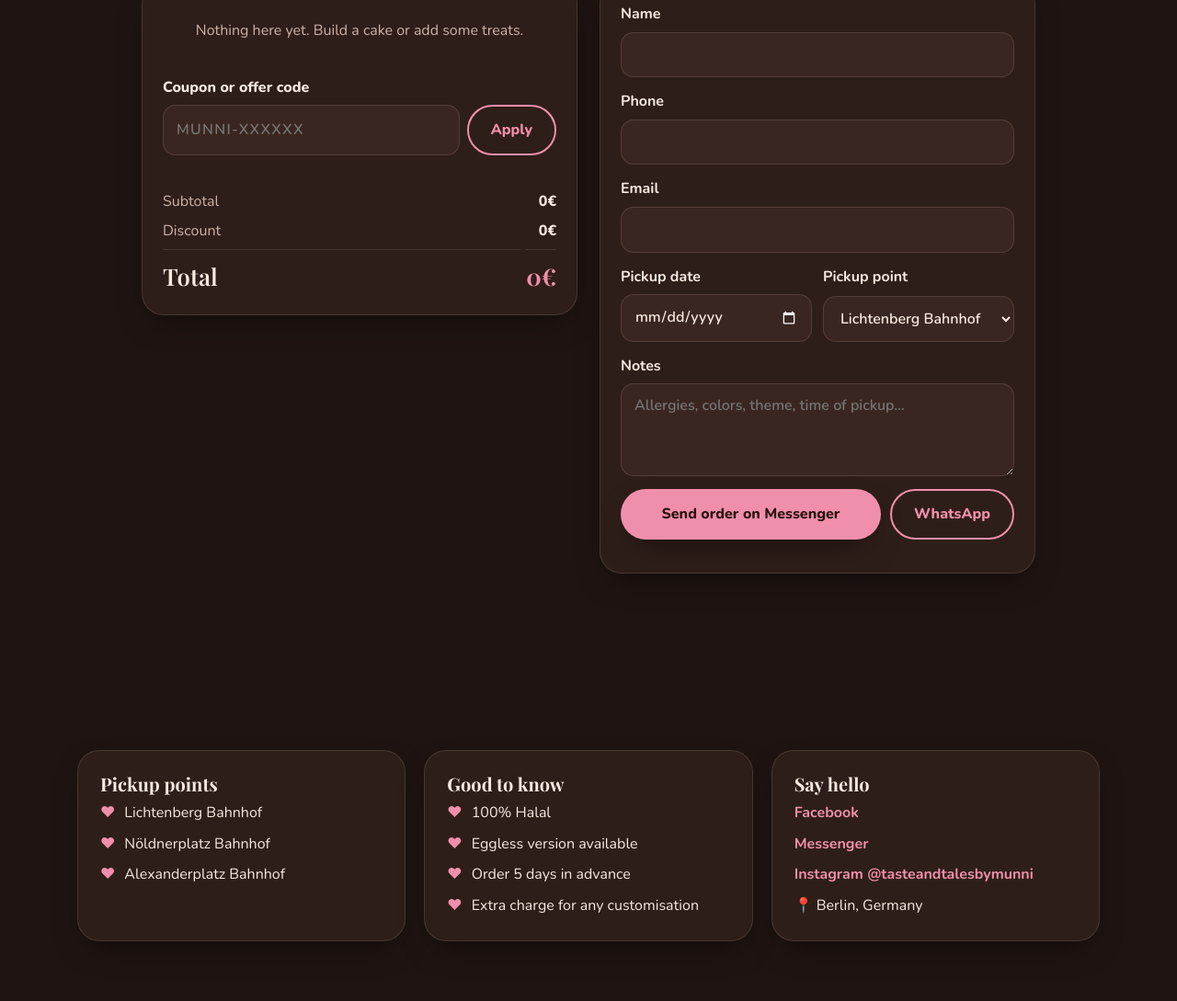
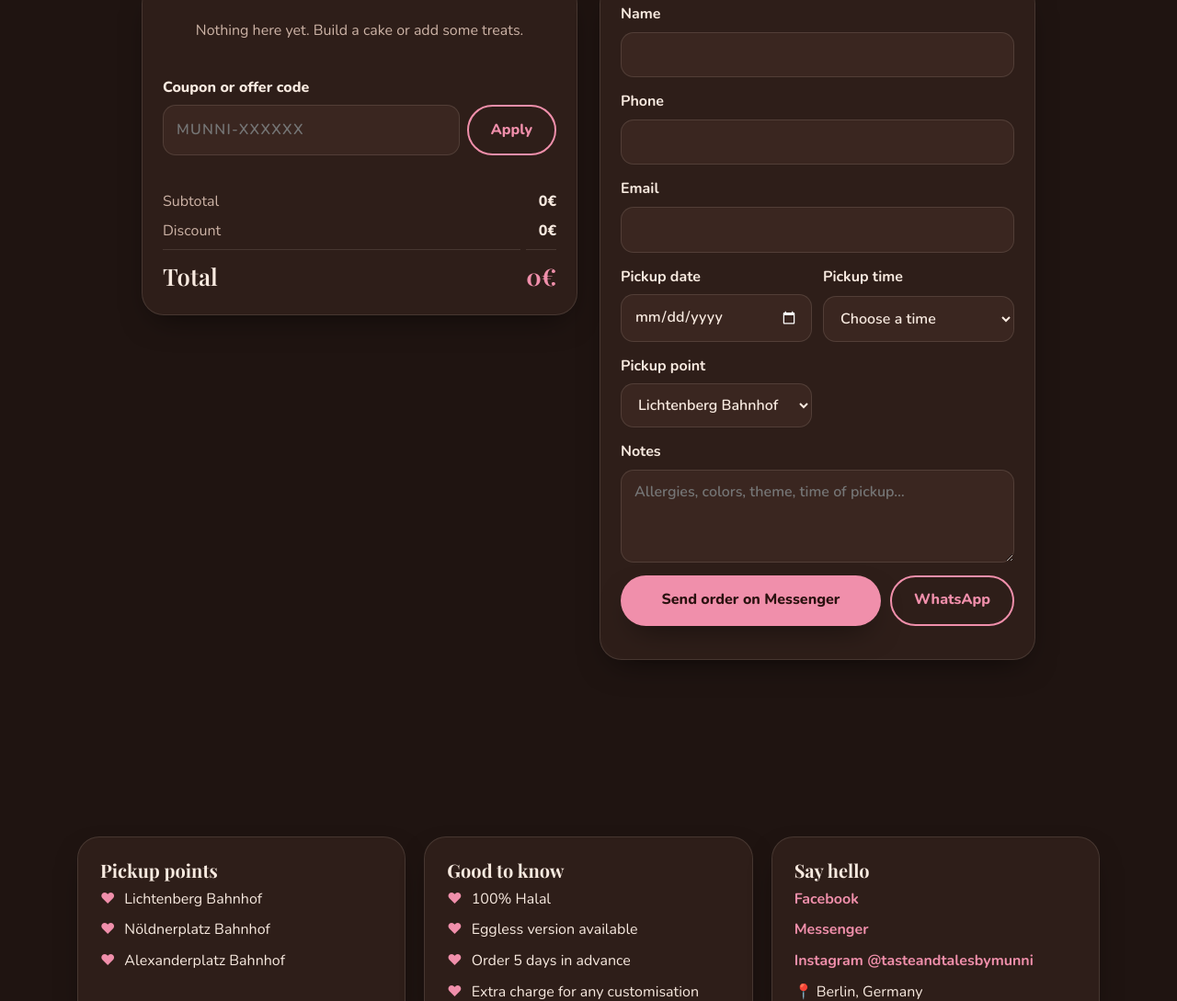
Before and after one commit to ShihabRacs/taste-and-tales-by-munni, a website built with Vite: page index.html in a window 1280 px wide. Shown: the part 5456-6545 px from the top of the page at 92% size. Built offline with nearby package versions, Linux system fonts and the light colour scheme.

Commit message:
Pickup time slots from 13:30

```diff
--- a/index.html
+++ b/index.html
@@ -168,6 +168,9 @@
           <label class="field">Email<input name="email" type="email" autocomplete="email" required /></label>
           <div class="two">
             <label class="field">Pickup date<input name="date" type="date" required /></label>
+            <label class="field">Pickup time<select name="time" id="time-select" required></select></label>
+          </div>
+          <div class="two">
             <label class="field">Pickup point<select name="pickup" id="pickup-select" required></select></label>
           </div>
           <label class="field">Notes<textarea name="notes" rows="3" placeholder="Allergies, colors, theme, time of pickup…"></textarea></label>
--- a/src/admin.js
+++ b/src/admin.js
@@ -222,7 +222,10 @@ const tabs = {
           field(s, 'instagram', 'Instagram username'),
           field(s, 'location', 'Location'),
           field(s, 'currency', 'Currency symbol'),
-          field(s, 'minDaysNotice', 'Minimum days notice for orders', 'number', { min: 0 }))),
+          field(s, 'minDaysNotice', 'Minimum days notice for orders', 'number', { min: 0 }),
+          field(s, 'pickupFrom', 'Pickup from', 'time'),
+          field(s, 'pickupUntil', 'Pickup until', 'time'),
+          field(s, 'pickupSlotMinutes', 'Minutes between pickup times', 'number', { min: 5, step: 5 }))),
       card('Pickup points', strList(s.pickupPoints, 'Customers choose one of these', 'e.g. Lichtenberg Bahnhof')),
       card('Badges', strList(s.badges, 'Short highlights shown in the hero', 'e.g. 100% Halal')),
     ];
--- a/src/data/site.json
+++ b/src/data/site.json
@@ -18,7 +18,10 @@
       "100% Halal",
       "Eggless version available",
       "Order 5 days in advance"
-    ]
+    ],
+    "pickupFrom": "13:30",
+    "pickupUntil": "20:00",
+    "pickupSlotMinutes": 30
   },
   "coupon": {
     "enabled": true,
--- a/src/main.js
+++ b/src/main.js
@@ -498,7 +498,7 @@ function orderText(data) {
   } else L.push(`Total: ${hasFrom() ? 'from ' : ''}${fmt(sub)}`);
   if (hasOnRequest()) L.push('(plus the cake priced on request)');
   if (hasFrom()) L.push('(starting price, final price to be confirmed by Munni)');
-  L.push('', `Name: ${data.name}`, `Phone: ${data.phone}`, `Email: ${data.email}`, `Pickup: ${data.date} at ${data.pickup}`);
+  L.push('', `Name: ${data.name}`, `Phone: ${data.phone}`, `Email: ${data.email}`, `Pickup: ${data.date}, ${data.time} at ${data.pickup}`);
   if (data.notes) L.push(`Notes: ${data.notes}`);
   return L.join('\n');
 }
@@ -510,6 +510,12 @@ function initOrder() {
   setMin();
   form.date.addEventListener('focus', setMin);
   $('#pickup-select').replaceChildren(...cfg.site.pickupPoints.map((p) => el('option', {}, p)));
+  // Pickup time slots, e.g. 13:30, 14:00 … until the closing time
+  const toMin = (t) => { const [h, m] = String(t).split(':').map(Number); return h * 60 + (m || 0); };
+  const slots = [];
+  for (let m = toMin(cfg.site.pickupFrom || '13:30'); m <= toMin(cfg.site.pickupUntil || '20:00'); m += cfg.site.pickupSlotMinutes || 30)
+    slots.push(`${String(Math.floor(m / 60)).padStart(2, '0')}:${String(m % 60).padStart(2, '0')}`);
+  $('#time-select').replaceChildren(el('option', { value: '' }, 'Choose a time'), ...slots.map((t) => el('option', {}, t)));
   if (claimed()) form.email.value = claimed().email;
   const saved = store.get('tt-contact', {});
   for (const k of ['name', 'phone', 'email']) if (saved[k] && !form[k].value) form[k].value = saved[k];
```
